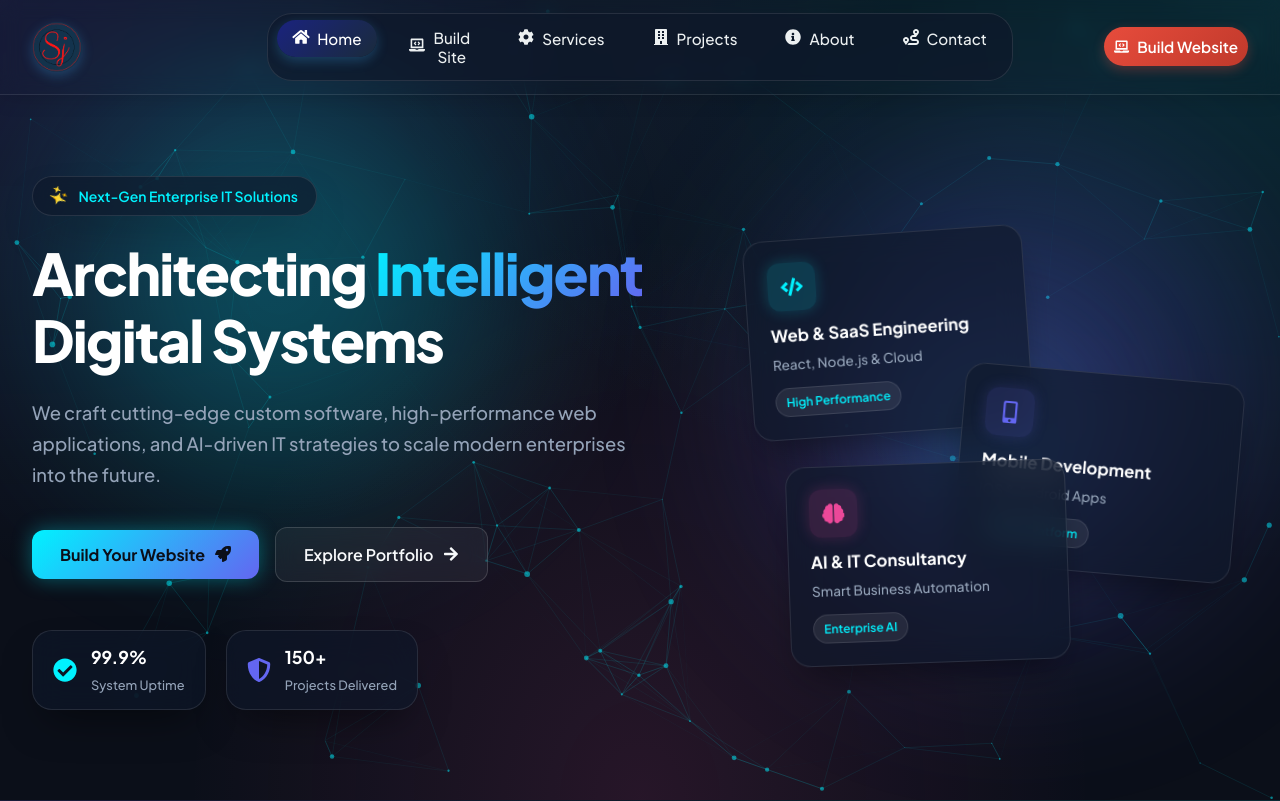
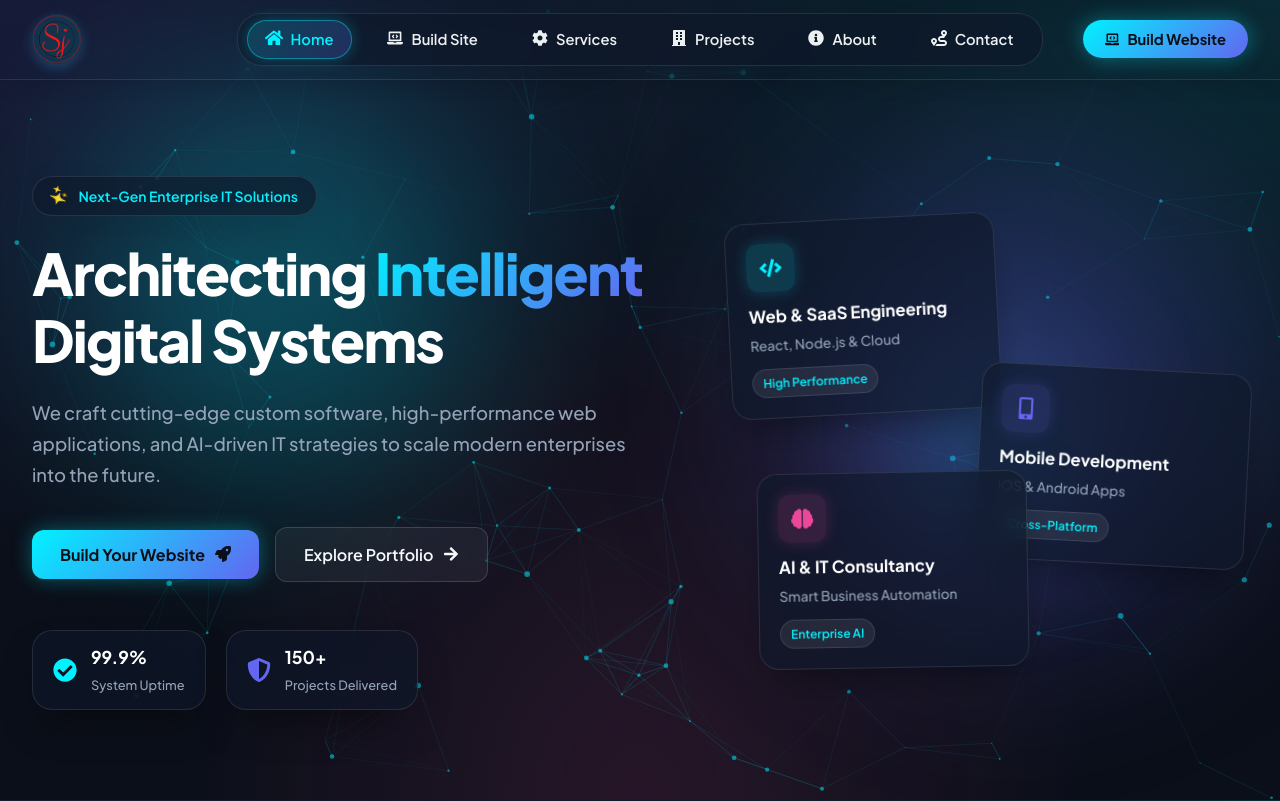
Before and after one commit to joshhy12/sj.co.tz, a React (Create React App) app: page / in a window 1280 px wide. Shown: the top 801 px of the page. Built offline with nearby package versions, Linux system fonts and the light colour scheme.

Commit message:
feat: add BuildWebsitePage layout, styles, and form component

```diff
--- a/src/components/WebsiteBuilderForm.jsx
+++ b/src/components/WebsiteBuilderForm.jsx
@@ -27,10 +27,13 @@ import {
 } from 'react-icons/fa';
 import '../styles/WebsiteBuilderForm.css';
 
-const WebsiteBuilderForm = () => {
+const WebsiteBuilderForm = ({ isStandalonePage = false }) => {
   const [currentStep, setCurrentStep] = useState(1);
   const [submitted, setSubmitted] = useState(false);
   const [copied, setCopied] = useState(false);
+
+  // ... rest of state
+
 
   // Form State
   const [formData, setFormData] = useState({
@@ -213,6 +216,7 @@ ${formData.customNotes || 'None specified'}
   return (
     <section className="website-builder-section" id="website-builder">
       <div className="container">
+        {!isStandalonePage && (
           <div className="section-header">
             <div className="section-tag">
               <span className="tag-dot"></span>
@@ -225,6 +229,7 @@ ${formData.customNotes || 'None specified'}
               Tell us exactly what you need in your website—from AI integrations and payment gateways to custom pages and design preferences. We'll bring your vision to life!
             </p>
           </div>
+        )}
 
         {/* Wizard Container */}
         <div className="builder-container glass-card">
--- a/src/pages/BuildWebsitePage.jsx
+++ b/src/pages/BuildWebsitePage.jsx
@@ -51,7 +51,7 @@ const BuildWebsitePage = ({ onNavigateHome }) => {
 
       {/* Main Requirement Form Section */}
       <div className="page-form-wrapper">
-        <WebsiteBuilderForm />
+        <WebsiteBuilderForm isStandalonePage={true} />
       </div>
     </div>
   );
--- a/src/styles/BuildWebsitePage.css
+++ b/src/styles/BuildWebsitePage.css
@@ -10,7 +10,7 @@
 }
 
 .page-hero-banner {
-  padding: 40px 0 20px;
+  padding: 30px 0 10px;
   position: relative;
 }
 
@@ -18,7 +18,7 @@
   display: inline-flex;
   align-items: center;
   gap: 10px;
-  padding: 10px 20px;
+  padding: 10px 22px;
   border-radius: 999px;
   background: rgba(255, 255, 255, 0.06);
   border: 1px solid rgba(255, 255, 255, 0.15);
@@ -27,7 +27,7 @@
   font-weight: 600;
   cursor: pointer;
   transition: all 0.3s cubic-bezier(0.16, 1, 0.3, 1);
-  margin-bottom: 30px;
+  margin-bottom: 24px;
 }
 
 .btn-back-home:hover {
@@ -35,12 +35,13 @@
   border-color: var(--neon-cyan);
   color: var(--neon-cyan);
   transform: translateX(-4px);
+  box-shadow: 0 0 20px rgba(0, 242, 255, 0.25);
 }
 
 .page-hero-content {
   text-align: center;
   max-width: 850px;
-  margin: 0 auto 20px;
+  margin: 0 auto 10px;
 }
 
 .page-badge {
@@ -57,6 +58,7 @@
   text-transform: uppercase;
   letter-spacing: 0.05em;
   margin-bottom: 20px;
+  box-shadow: 0 0 20px rgba(0, 242, 255, 0.15);
 }
 
 .page-badge .badge-icon {
@@ -67,15 +69,16 @@
   font-size: clamp(2.4rem, 4.5vw, 3.6rem);
   font-weight: 800;
   line-height: 1.2;
-  margin-bottom: 20px;
+  margin-bottom: 16px;
   letter-spacing: -0.02em;
+  color: #ffffff;
 }
 
 .page-subtitle {
-  font-size: 1.15rem;
+  font-size: 1.125rem;
   color: var(--text-muted);
   line-height: 1.7;
-  margin-bottom: 35px;
+  margin-bottom: 30px;
 }
 
 .page-highlights-row {
@@ -90,11 +93,14 @@
   display: flex;
   align-items: center;
   gap: 10px;
-  padding: 10px 20px;
-  border-radius: 12px;
+  padding: 10px 22px;
+  border-radius: 14px;
   font-size: 0.88rem;
   font-weight: 600;
   color: var(--text-main);
+  background: rgba(15, 23, 42, 0.6);
+  border: 1px solid rgba(255, 255, 255, 0.1);
+  box-shadow: 0 4px 15px rgba(0, 0, 0, 0.3);
 }
 
 .highlight-pill .pill-icon {
@@ -106,7 +112,8 @@
 .highlight-pill .pill-icon.pink { color: var(--neon-pink); }
 
 .page-form-wrapper {
-  margin-top: -30px;
+  margin-top: 10px;
+  padding-bottom: 60px;
 }
 
 @media (max-width: 768px) {
--- a/src/styles/Header.css
+++ b/src/styles/Header.css
@@ -153,30 +153,33 @@
 .nav-link {
   color: var(--light-text);
   text-decoration: none;
-  font-weight: 500;
-  padding: 8px 16px;
+  font-weight: 600;
+  padding: 8px 18px;
   border-radius: 20px;
-  transition: all 0.3s ease;
+  transition: all 0.3s cubic-bezier(0.16, 1, 0.3, 1);
   display: flex;
   align-items: center;
   gap: 8px;
-  font-size: 0.95rem;
+  font-size: 0.92rem;
   background: none;
-  border: none;
+  border: 1px solid transparent;
   cursor: pointer;
   font-family: inherit;
+  white-space: nowrap;
 }
 
 .nav-link:hover {
-  background: rgba(52, 152, 219, 0.2);
-  color: white;
+  background: rgba(0, 242, 255, 0.12);
+  border-color: rgba(0, 242, 255, 0.25);
+  color: var(--neon-cyan);
   transform: translateY(-1px);
 }
 
 .nav-link.active {
-  background:linear-gradient(135deg, #1a237e, var(--dark-bg));
-  color: white;
-  box-shadow: 0 4px 12px rgba(52, 152, 219, 0.3);
+  background: linear-gradient(135deg, rgba(0, 242, 255, 0.2), rgba(99, 102, 241, 0.25));
+  border-color: rgba(0, 242, 255, 0.4);
+  color: var(--neon-cyan);
+  box-shadow: 0 0 15px rgba(0, 242, 255, 0.25);
 }
 
 .nav-icon {
@@ -186,10 +189,10 @@
 
 .nav-link:hover .nav-icon,
 .nav-link.active .nav-icon {
-  transform: scale(1.1);
+  transform: scale(1.15);
 }
 
-/* Admin Button */
+/* Admin / Build Website Button */
 .admin-button {
   flex: 1;
   display: flex;
@@ -197,25 +200,28 @@
 }
 
 .btn-admin {
-  background: linear-gradient(135deg, var(--accent-red), var(--dark-red));
-  color: white;
+  background: linear-gradient(135deg, var(--neon-cyan), var(--neon-indigo));
+  color: #0b0f19;
+  font-weight: 700;
+  font-size: 0.92rem;
+  padding: 10px 22px;
+  border-radius: 9999px;
   border: none;
-  padding: 10px 10px;
-  border-radius: 25px;
-  font-weight: 600;
   cursor: pointer;
-  transition: all 0.3s ease;
-  box-shadow: 0 4px 12px rgba(231, 76, 60, 0.3);
   display: flex;
   align-items: center;
   gap: 8px;
-  font-size: 0.95rem;
+  transition: all 0.3s cubic-bezier(0.16, 1, 0.3, 1);
+  box-shadow: 0 0 20px rgba(0, 242, 255, 0.35);
+  white-space: nowrap;
 }
 
 .btn-admin:hover {
-  transform: translateY(-2px);
-  box-shadow: 0 6px 20px rgba(231, 76, 60, 0.4);
+  transform: translateY(-2px) scale(1.03);
+  box-shadow: 0 0 30px rgba(0, 242, 255, 0.6);
+  color: #000000;
 }
+
 
 /* ===== MOBILE STYLES ===== */
 .mobile-header {
--- a/src/styles/Hero.css
+++ b/src/styles/Hero.css
@@ -144,8 +144,9 @@
 
 .hero-floating-card {
   position: absolute;
-  width: 280px;
-  padding: 22px;
+  width: 270px;
+  max-width: calc(100% - 20px);
+  padding: 20px;
   border-radius: 20px;
   display: flex;
   flex-direction: column;
@@ -153,6 +154,7 @@
   backdrop-filter: blur(20px);
   z-index: 2;
   transition: all 0.5s cubic-bezier(0.16, 1, 0.3, 1);
+  box-sizing: border-box;
 }
 
 .hero-floating-card:hover {
@@ -161,21 +163,21 @@
 }
 
 .card-1 {
-  top: 30px;
-  left: 20px;
-  transform: rotate(-4deg);
+  top: 15px;
+  left: 0px;
+  transform: rotate(-3deg);
 }
 
 .card-2 {
-  top: 170px;
-  right: 10px;
-  transform: rotate(5deg);
+  top: 165px;
+  right: 0px;
+  transform: rotate(3deg);
 }
 
 .card-3 {
-  bottom: 20px;
-  left: 60px;
-  transform: rotate(-2deg);
+  bottom: 15px;
+  left: 30px;
+  transform: rotate(-1deg);
 }
 
 .icon-wrapper {
```
Lines whose indentation alone changed are shown as unchanged.
